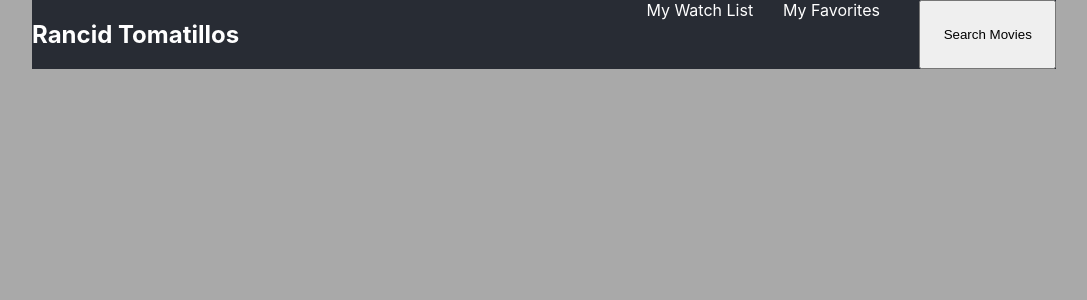
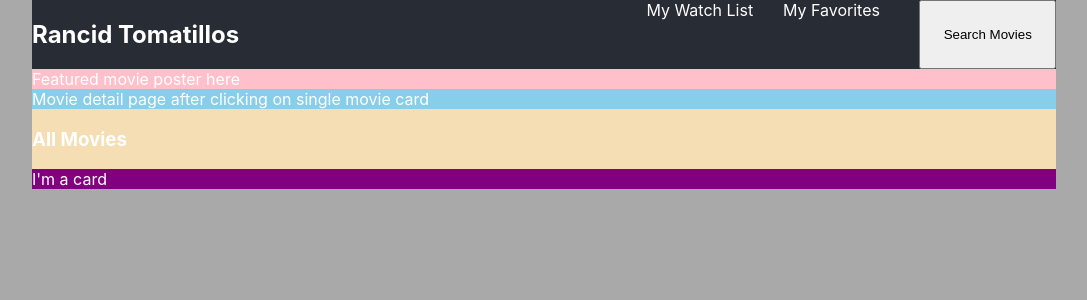
Before and after one commit to Logandv3/rancid-tomatillos, a React (Create React App) app: page / in a window 1280 px wide. Shown: the top 300 px of the page, without its empty margins (96-1183 px from the left). Built offline with nearby package versions, Linux system fonts and the light colour scheme.

Commit message:
Add all child components and css files

```diff
--- a/src/App.js
+++ b/src/App.js
@@ -1,5 +1,8 @@
 import React, { Component } from "react";
 import Header from "./Header";
+import Feature from "./Feature";
+import Detail from "./Detail";
+import Movies from "./Movies";
 import "./App.css";
 
 class App extends Component {
@@ -11,6 +14,9 @@ class App extends Component {
     return (
       <div className="App">
         <Header />
+        <Feature />
+        <Detail />
+        <Movies />
       </div>
     );
   }
--- /dev/null
+++ b/src/Card.css
@@ -0,0 +1,3 @@
+#hi {
+  background-color: purple;
+}
--- /dev/null
+++ b/src/Card.js
@@ -0,0 +1,10 @@
+import React, { Component } from "react";
+import "./Card.css";
+
+class Card extends Component {
+  render() {
+    return <div id="hi">I'm a card</div>;
+  }
+}
+
+export default Card;
--- /dev/null
+++ b/src/Detail.css
@@ -0,0 +1,4 @@
+.detail-view {
+  /* display: none; */
+  background-color: skyblue;
+}
--- /dev/null
+++ b/src/Detail.js
@@ -0,0 +1,10 @@
+import React, { Component } from "react";
+import "./Detail.css";
+
+class Detail extends Component {
+  render() {
+    return <div className="detail-view">Movie detail page after clicking on single movie card</div>;
+  }
+}
+
+export default Detail;
--- /dev/null
+++ b/src/Feature.css
@@ -0,0 +1,4 @@
+.feature {
+  background-color: pink;
+  height: 35%;
+}
--- a/src/Feature.js
+++ b/src/Feature.js
@@ -0,0 +1,10 @@
+import React, { Component } from "react";
+import "./Feature.css";
+
+class Feature extends Component {
+  render() {
+    return <div className="feature">Featured movie poster here</div>;
+  }
+}
+
+export default Feature;
--- /dev/null
+++ b/src/Movies.css
@@ -0,0 +1,11 @@
+.movies-container {
+  background-color: wheat;
+}
+
+.view-title {
+  color: white;
+}
+
+.card-holder {
+  background-color: lightcyan;
+}
--- /dev/null
+++ b/src/Movies.js
@@ -0,0 +1,16 @@
+import React, { Component } from "react";
+import Card from "./Card";
+import "./Movies.css";
+
+class Movies extends Component {
+  render() {
+    return (
+      <section className="movies-container">
+        <h3 className="view-title">All Movies</h3>
+        <Card className="movie-card" />
+      </section>
+    );
+  }
+}
+
+export default Movies;
```
